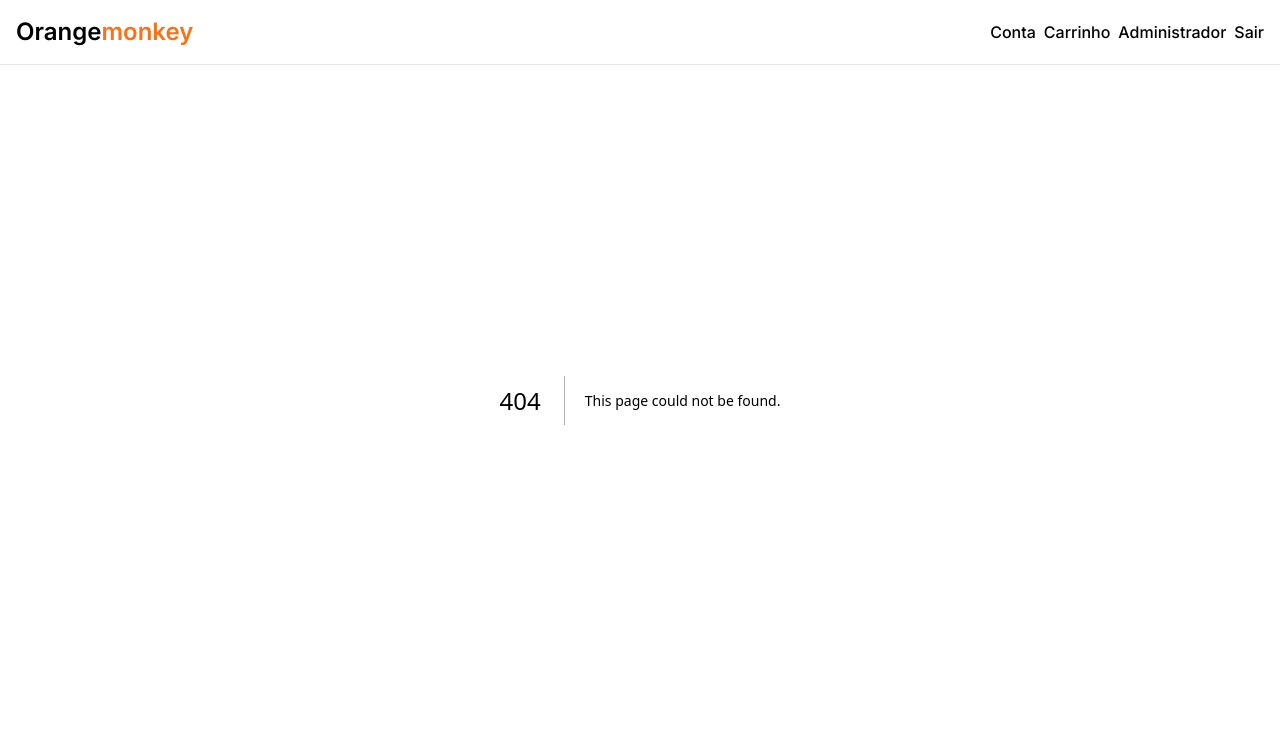
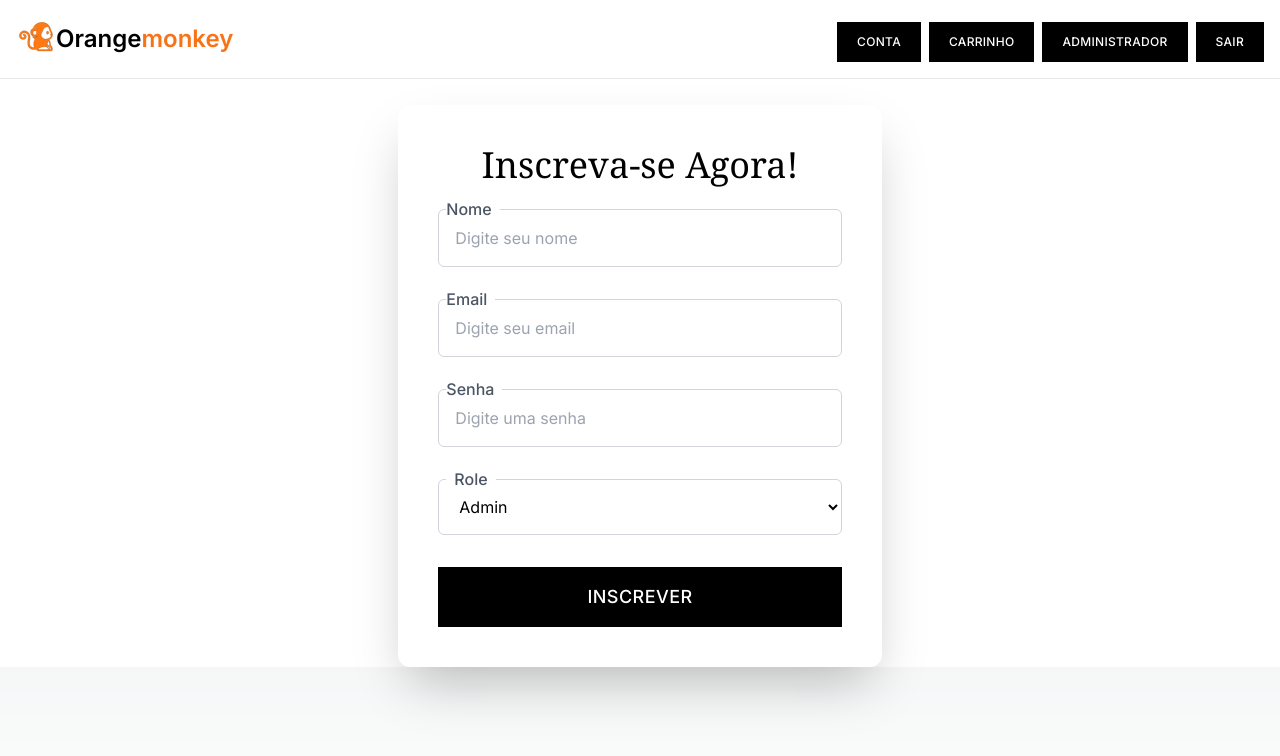
Before and after one commit to MacielDouglas/OrangeMonkey, a Next.js app: page /register in a window 1280 px wide. Before the commit this address had no page. Shown: the top 756 px of the page. Built offline with nearby package versions, Linux system fonts and the light colour scheme.

Commit message:
Criado area de Registro de cliente.

```diff
--- a/src/app/globals.css
+++ b/src/app/globals.css
@@ -25,3 +25,17 @@
     )
     rgb(var(--background-start-rgb));
 }
+
+
+body::-webkit-scrollbar {
+  width: 5px;
+}
+
+body::-webkit-scrollbar-track {
+  box-shadow: inset 0 0 6px rgba(0, 0, 0, 0.3);
+}
+
+body::-webkit-scrollbar-thumb {
+  background-color: darkgrey;
+  outline: 1px solid slategrey;
+}
--- a/src/app/layout.js
+++ b/src/app/layout.js
@@ -16,7 +16,9 @@
       <body className={inter.className}>
         <GlobalContext>
           <Navbar />
-          <main>{children}</main>
+          <main className="flex min-h-screen flex-col mt-[73px]">
+            {children}
+          </main>
         </GlobalContext>
       </body>
     </html>
--- /dev/null
+++ b/src/app/login/page.js
@@ -0,0 +1,5 @@
+'use client';
+
+export default function Login() {
+  return <div className="bg-white relative text-black">Login</div>;
+}
--- /dev/null
+++ b/src/app/register/page.js
@@ -0,0 +1,53 @@
+'use client';
+import SelectComponent from '@/components/FormElements/SelectComponent';
+import InputComponent from './../../components/FormElements/InputComponent/index';
+import { controleFormCadastros } from '@/utils';
+
+const registrado = false;
+
+export default function Register() {
+  return (
+    <div className="bg-white text-black relative">
+      <div className="flex flex-col items-center justify-between pt-0 pr-10 pb-0 pl-10 mt-8 mr-auto xl:px-5 lg:flex-row">
+        <div className="flex flex-col justify-center items-center w-full pr-10 pl-10 lg:flex-row">
+          <div className="w-full mt-10 mr-0 mb-0 ml-0 relative max-w-2xl lg:mt-0 lg:w-5/12">
+            <div className="flex flex-col items-center justify-start pt-10 pr-10 pb-10 pl-10 bg-white shadow-2xl rounded-xl relative z-10">
+              <p className="w-full text-4xl font-medium text-center font-serif">
+                {registrado
+                  ? 'Registrado com Sucesso!!!'
+                  : 'Inscreva-se Agora!'}
+              </p>
+              {registrado ? (
+                <button className="inline-flex w-full items-center justify-center bg-black px-6 py-4 text-lg  text-white transition-all duration-200 ease-in-out focus:shadow font-medium uppercase tracking-wide">
+                  Login
+                </button>
+              ) : (
+                <div className="w-full mt-6 mr-0 ml-0 mb-0 relative space-y-8">
+                  {controleFormCadastros.map((item) =>
+                    item.componentType === 'input' ? (
+                      <InputComponent
+                        key={item.id}
+                        type={item.type}
+                        placeholder={item.placeholder}
+                        label={item.label}
+                      />
+                    ) : item.componentType === 'select' ? (
+                      <SelectComponent
+                        key={item.id}
+                        options={item.options}
+                        label={item.label}
+                      />
+                    ) : null,
+                  )}
+                  <button className="inline-flex w-full items-center justify-center bg-black px-6 py-4 text-lg  text-white transition-all duration-200 ease-in-out focus:shadow font-medium uppercase tracking-wide">
+                    Inscrever
+                  </button>
+                </div>
+              )}
+            </div>
+          </div>
+        </div>
+      </div>
+    </div>
+  );
+}
--- /dev/null
+++ b/src/components/FormElements/InputComponent/index.js
@@ -0,0 +1,24 @@
+import React from 'react';
+
+export default function InputComponent({
+  label,
+  placeholder,
+  onChange,
+  type,
+  value,
+}) {
+  return (
+    <div className="relative">
+      <p className="pt-0 pr-2 pb-0 absolute -mt-3 mr-0 mb-0 ml-2 font-medium text-gray-600 bg-white">
+        {label}
+      </p>
+      <input
+        placeholder={placeholder}
+        type={type || 'text'}
+        value={value}
+        onChange={onChange}
+        className="border placeholder-gray-400 focus:outline-none focus:border-black w-full p-4 mx-0 mt-0 text-base block bg-white border-gray-300 rounded-md"
+      />
+    </div>
+  );
+}
--- /dev/null
+++ b/src/components/FormElements/SelectComponent/index.js
@@ -0,0 +1,26 @@
+export default function SelectComponent({ label, value, onChange, options }) {
+  return (
+    <div className="relative">
+      <p className="absolute pt-0 pr-2 pb-0 pl-2 -mt-3 mr-0 mb-0 ml-2 font-medium text-gray-600 bg-white">
+        {label}
+      </p>
+      <select
+        value={value}
+        onChange={onChange}
+        className="border placeholder-gray-400 focus:outline-none focus:border-black w-full p-4 mx-0 mt-0 text-base block bg-white border-gray-300 rounded-md"
+      >
+        {options && options.length ? (
+          options.map((optItem) => (
+            <option id={optItem.id} value={optItem.id} key={optItem.id}>
+              {optItem.label}
+            </option>
+          ))
+        ) : (
+          <option id="" value={''}>
+            Select
+          </option>
+        )}
+      </select>
+    </div>
+  );
+}
--- a/src/components/Navbar/index.js
+++ b/src/components/Navbar/index.js
@@ -4,6 +4,8 @@
 import { adminNavOptions, navOptions, styles } from '@/utils';
 import { Fragment, useContext, useEffect } from 'react';
 import CommonModal from '../CommonModal';
+// import logo from '../../assets/logo.svg';
+// import { Image } from 'next/image';
 
 const isAdminView = false;
 const isAuthUser = true;
@@ -74,7 +76,9 @@
       <nav className="bg-white fixed w-full  z-20 top-0 left-0 border-b border-gray-200 text-black">
         <div className="max-w-screen-xl flex flex-wrap items-center justify-between mx-auto p-4">
           <div className="flex items-center cursor-pointer">
-            <p className="self-center text-2xl font-semibold whitespace-nowrap">
+            {/* <Image src={logo} /> */}
+            <img src="/images/logo.svg" className="w-10" />
+            <p className="hidden sm:block self-center text-2xl font-semibold whitespace-nowrap">
               Orange<span className="text-orange-500">monkey</span>
             </p>
           </div>
@@ -82,21 +86,33 @@
           <div className="flex md:order-2 gap-2">
             {!isAdminView && isAuthUser ? (
               <Fragment>
-                <button className={styles.button}>Conta</button>
-                <button className={styles.button}>Carrinho</button>
+                <button className="mt-1.5 inline-block bg-black px-5 py-3 text-xs font-medium uppercase tracking-wide text-white">
+                  Conta
+                </button>
+                <button className="mt-1.5 inline-block bg-black px-5 py-3 text-xs font-medium uppercase tracking-wide text-white">
+                  Carrinho
+                </button>
               </Fragment>
             ) : null}
             {user?.role === 'admin' ? (
               isAdminView ? (
-                <button className={styles.button}>Cliente</button>
+                <button className="mt-1.5 inline-block bg-black px-5 py-3 text-xs font-medium uppercase tracking-wide text-white">
+                  Cliente
+                </button>
               ) : (
-                <button className={styles.button}>Administrador</button>
+                <button className="mt-1.5 inline-block bg-black px-5 py-3 text-xs font-medium uppercase tracking-wide text-white">
+                  Administrador
+                </button>
               )
             ) : null}
             {isAuthUser ? (
-              <button className={styles.button}>Sair</button>
+              <button className="mt-1.5 inline-block bg-black px-5 py-3 text-xs font-medium uppercase tracking-wide text-white">
+                Sair
+              </button>
             ) : (
-              <button className={styles.button}>Login</button>
+              <button className="mt-1.5 inline-block bg-black px-5 py-3 text-xs font-medium uppercase tracking-wide text-white">
+                Login
+              </button>
             )}
           </div>
           <button
--- a/src/utils/index.js
+++ b/src/utils/index.js
@@ -39,7 +39,43 @@
   },
 ];
 
-export const styles = {
-  button:
-    'mt-1.5 inline-block bg-black px-5 py-3 text-xs font-medium uppercase tracking-wide text-white',
-};
+export const controleFormCadastros = [
+  {
+    id: 'nome',
+    type: 'text',
+    placeholder: 'Digite seu nome',
+    label: 'Nome',
+    componentType: 'input',
+  },
+  {
+    id: 'email',
+    type: 'email',
+    placeholder: 'Digite seu email',
+    label: 'Email',
+    componentType: 'input',
+  },
+  {
+    id: 'senha',
+    type: 'password',
+    placeholder: 'Digite uma senha',
+    label: 'Senha',
+    componentType: 'input',
+  },
+  {
+    id: 'role',
+    type: '',
+    placeholder: '',
+    label: 'Role',
+    componentType: 'select',
+    options: [
+      {
+        id: 'admin',
+        label: 'Admin',
+      },
+      {
+        id: 'cliente',
+        label: 'cliente',
+      },
+    ],
+  },
+];
```
Also changed, not shown: public/images/logo.svg (added).
